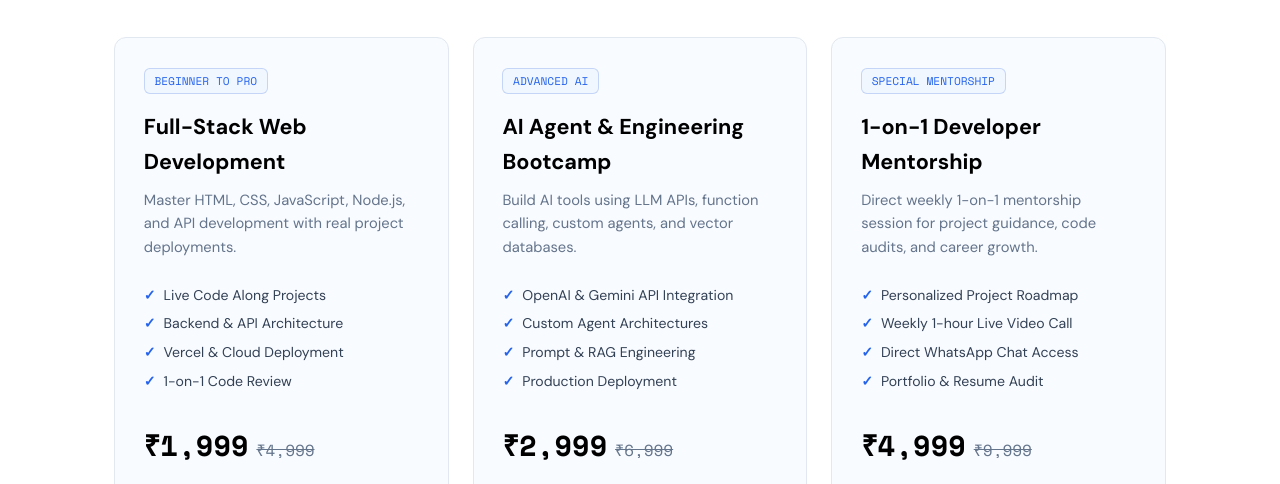
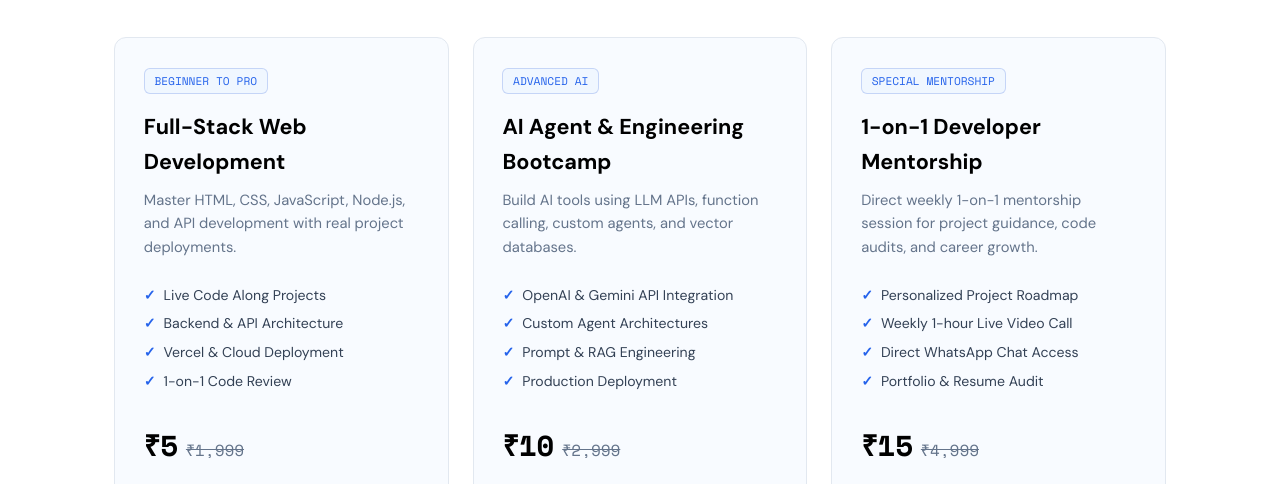
Before and after one commit to mdyahhya/mdyahya, a plain HTML site: page courses.html in a window 1280 px wide. Shown: the part 286-770 px from the top of the page. Drawn offline with nearby package versions, Linux system fonts and the light colour scheme.

Commit message:
Update course prices to Rs 5, Rs 10, and Rs 15 for testing

```diff
--- a/courses.html
+++ b/courses.html
@@ -371,10 +371,10 @@
                 </div>
                 <div>
                     <div class="price-row">
-                        <span class="price">₹1,999</span>
-                        <span class="old-price">₹4,999</span>
+                        <span class="price">₹5</span>
+                        <span class="old-price">₹1,999</span>
                     </div>
-                    <button class="enroll-btn" onclick="openPaymentModal('course_fullstack', 'Full-Stack Web Development', 1999)">Enroll Now</button>
+                    <button class="enroll-btn" onclick="openPaymentModal('course_fullstack', 'Full-Stack Web Development', 5)">Enroll Now</button>
                 </div>
             </div>
 
@@ -393,10 +393,10 @@
                 </div>
                 <div>
                     <div class="price-row">
-                        <span class="price">₹2,999</span>
-                        <span class="old-price">₹6,999</span>
+                        <span class="price">₹10</span>
+                        <span class="old-price">₹2,999</span>
                     </div>
-                    <button class="enroll-btn" onclick="openPaymentModal('course_ai', 'AI Agent Bootcamp', 2999)">Enroll Now</button>
+                    <button class="enroll-btn" onclick="openPaymentModal('course_ai', 'AI Agent Bootcamp', 10)">Enroll Now</button>
                 </div>
             </div>
 
@@ -415,10 +415,10 @@
                 </div>
                 <div>
                     <div class="price-row">
-                        <span class="price">₹4,999</span>
-                        <span class="old-price">₹9,999</span>
+                        <span class="price">₹15</span>
+                        <span class="old-price">₹4,999</span>
                     </div>
-                    <button class="enroll-btn" onclick="openPaymentModal('course_mentorship', '1-on-1 Developer Mentorship', 4999)">Enroll Now</button>
+                    <button class="enroll-btn" onclick="openPaymentModal('course_mentorship', '1-on-1 Developer Mentorship', 15)">Enroll Now</button>
                 </div>
             </div>
         </div>
```
